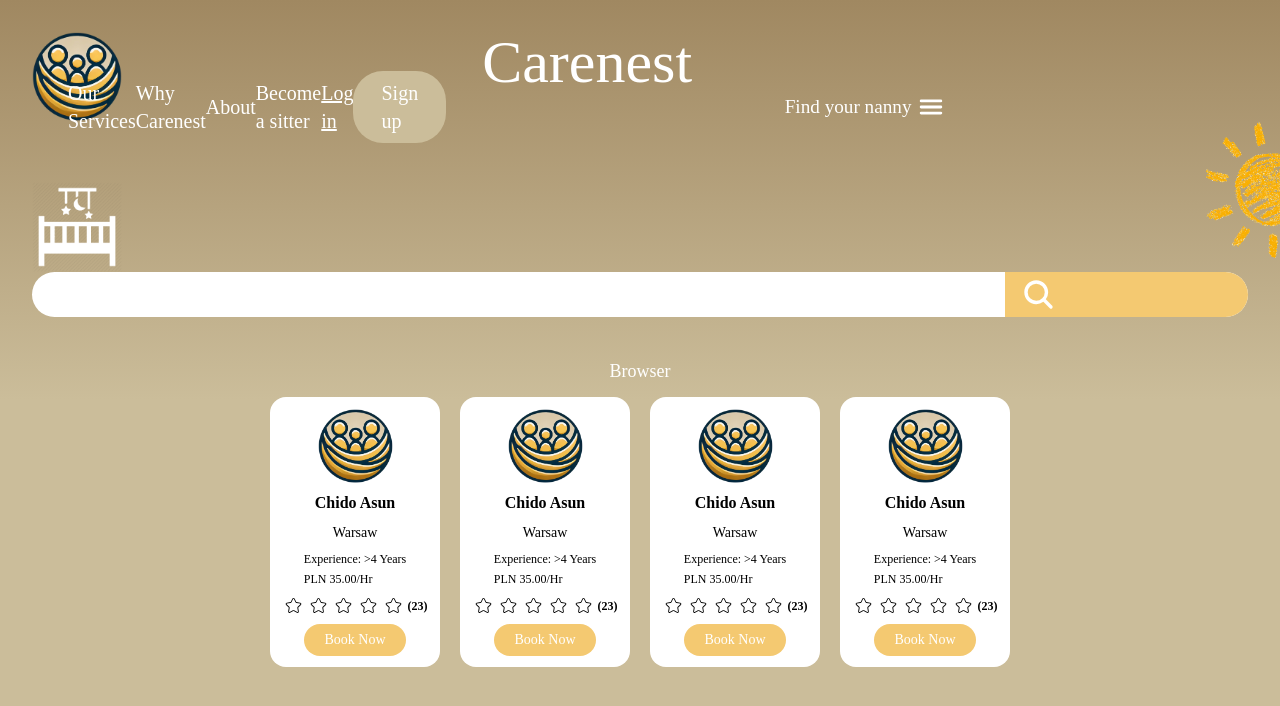
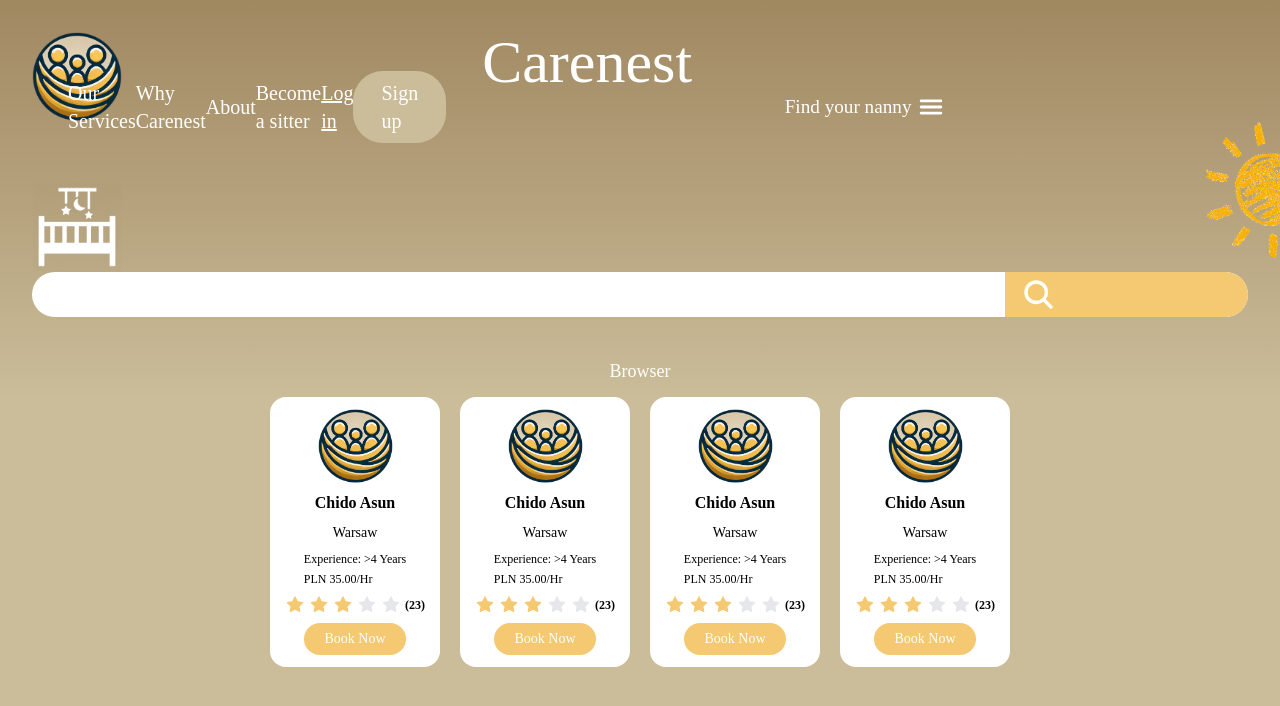
Before and after one commit to Kicknee/CareNest, a Next.js app: page / in a window 1280 px wide. Shown: the top 706 px of the page. Built offline with nearby package versions, Linux system fonts and the light colour scheme; a web font is replaced by a local one.

Commit message:
style star reviews

```diff
--- a/components/NannyCard.tsx
+++ b/components/NannyCard.tsx
@@ -1,5 +1,5 @@
 import Image from "next/image";
-import { CiStar } from "react-icons/ci";
+import { AiFillStar } from "react-icons/ai";
 
 export default function NannyCard() {
   return (
@@ -12,11 +12,11 @@ export default function NannyCard() {
         <p className="capitalize text-xs mt-1">PLN 35.00/hr</p>
       </div>
       <div className="flex text-xs font-semibold items-center gap-1">
-        <CiStar size={21} />
-        <CiStar size={21} />
-        <CiStar size={21} />
-        <CiStar size={21} />
-        <CiStar size={21} />
+        <AiFillStar size={20} className="text-accent" />
+        <AiFillStar size={20} className="text-accent" />
+        <AiFillStar size={20} className="text-accent" />
+        <AiFillStar size={20} className="text-gray-200" />
+        <AiFillStar size={20} className="text-gray-200" />
         (23)
       </div>
       <button className="rounded-4xl px-5 py-1.5 text-sm bg-accent text-white">
```
